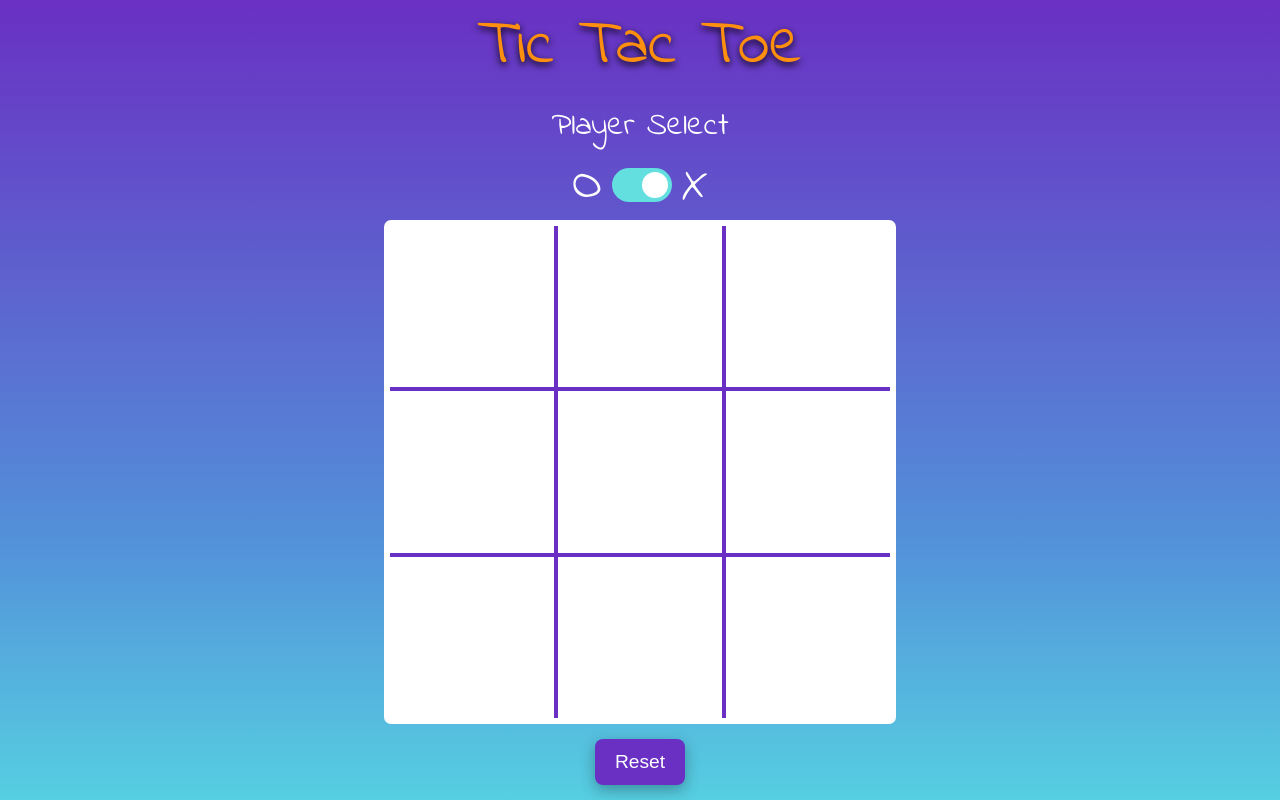
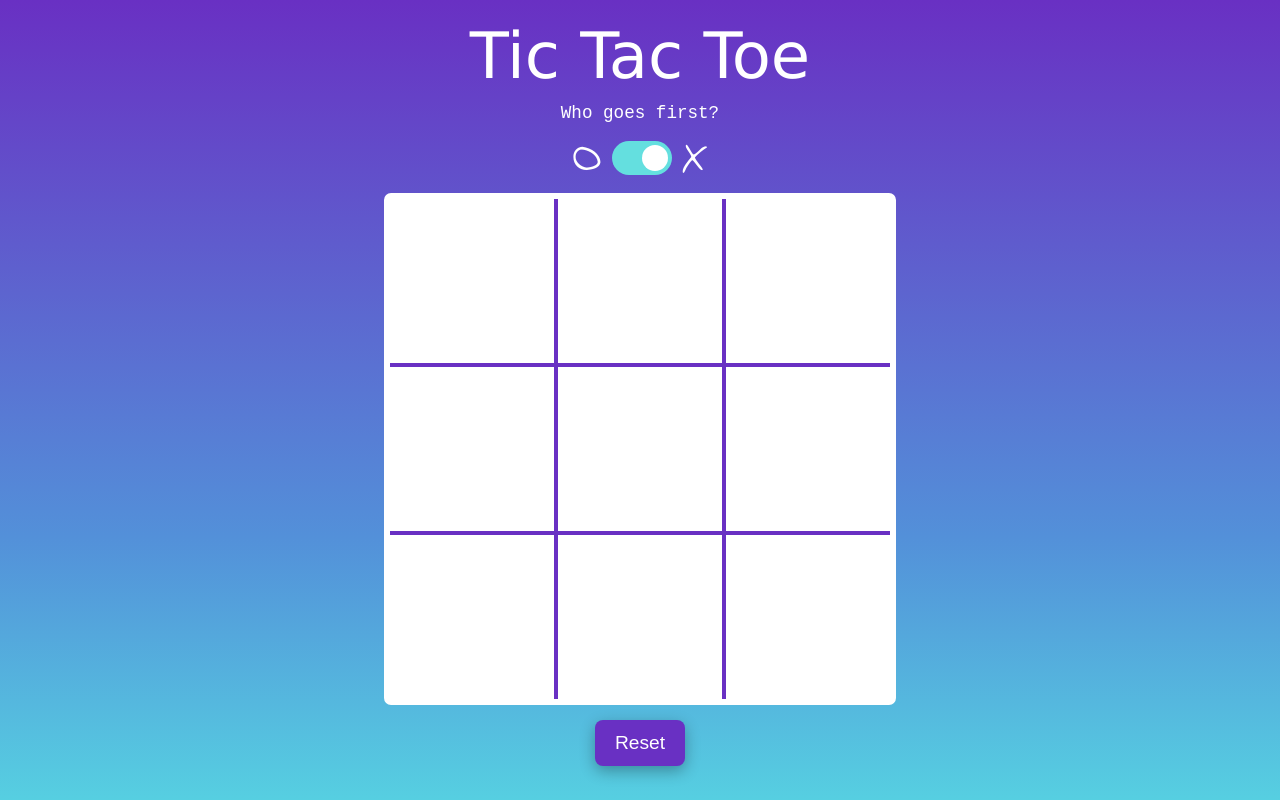
Before and after one commit to Giannoulo/tic-tac-toe, a React (Create React App) app: page / in a window 1280 px wide. Built offline with nearby package versions, Linux system fonts and the light colour scheme.

Commit message:
Added Winner modal

```diff
--- a/src/App.tsx
+++ b/src/App.tsx
@@ -21,6 +21,10 @@ const Container = styled.div`
     rgba(83, 144, 217, 1) 67%,
     rgba(86, 207, 225, 1) 100%
   );
+`;
+const StyledSpan = styled.span`
+  font-family: "Courier New", Courier, monospace;
+  font-size: 1.1rem;
 `;
 function App() {
   const isMounted = useRef(false);
@@ -48,7 +52,7 @@ function App() {
   return (
     <Container className="App">
       <Header />
-      Player Select
+      <StyledSpan>Who goes first?</StyledSpan>
       <PlayerSelect firstPlayerX={firstPlayerX} setFirstPlayerX={setFirstPlayerX} />
       <Dashboard
         firstPlayerX={firstPlayerX}
--- a/src/Components/Dashboard.tsx
+++ b/src/Components/Dashboard.tsx
@@ -1,6 +1,9 @@
 import React, {useState, useEffect} from "react";
 import styled from "styled-components";
 import Tile from "./Tile";
+
+import {getWinner} from "../Utilities/helperHunctions";
+import WinnerModal from "./WinnerModal";
 
 const Container = styled.div`
   background-color: #6930c3;
@@ -31,10 +34,11 @@ const Dashboard = ({
   const [tileArray, setTileArray] = useState(Array(9).fill(""));
   const [currentPlayer, setCurrentPlayer] = useState("");
   const [localHydration, setLocalHydration] = useState(false);
+  const [gameOver, setGameOver] = useState("");
 
   // Handle First player change
   useEffect(() => {
-    if (firstPlayerX === false && !tileArray.find((element) => element !== "")) {
+    if (firstPlayerX === false && tileArray.every((element) => element === "")) {
       setCurrentPlayer("O");
     }
   }, [firstPlayerX, tileArray]);
@@ -63,6 +67,7 @@ const Dashboard = ({
       firstPlayerX === true ? setCurrentPlayer("X") : setCurrentPlayer("O");
       localStorage.removeItem("tileArray");
       localStorage.removeItem("player");
+      setGameOver("");
     }
   }, [firstPlayerX, buttonReset, setButtonReset, setTileArray]);
 
@@ -86,6 +91,14 @@ const Dashboard = ({
     localStorage.setItem("player", currentPlayer);
   }, [currentPlayer]);
 
+  // Check for winner
+  useEffect(() => {
+    const winner = getWinner(tileArray);
+    if (winner !== "none") {
+      setGameOver(winner);
+    }
+  }, [tileArray]);
+
   useEffect(() => {
     setTileJSX(
       tileArray.map((value, index) => (
@@ -102,9 +115,14 @@ const Dashboard = ({
         />
       ))
     );
-  }, [tileArray, currentPlayer]);
+  }, [tileArray, currentPlayer, localHydration]);
 
-  return <Container>{tileJSX}</Container>;
+  return (
+    <Container>
+      {gameOver !== "" && <WinnerModal winner={gameOver} />}
+      {tileJSX}
+    </Container>
+  );
 };
 
 export default Dashboard;
--- a/src/Components/Header.tsx
+++ b/src/Components/Header.tsx
@@ -2,10 +2,10 @@ import React from "react";
 import styled from "styled-components";
 
 const Container = styled.div`
+  font-family: Verdana, Geneva, Tahoma, sans-serif;
   font-size: 4rem;
   margin-bottom: 10px;
-  color: #ff8f0e;
-  text-shadow: 0px 3px 7px black;
+  color: #fff;
   user-select: none;
 `;
 const Header = () => {
--- /dev/null
+++ b/src/Components/WinnerModal.tsx
@@ -0,0 +1,23 @@
+import React from "react";
+import styled from "styled-components";
+
+const Container = styled.div`
+  position: absolute;
+  font-family: Verdana, Geneva, Tahoma, sans-serif;
+  font-size: 4rem;
+  color: #7400b8;
+  background-color: #f1f1f197;
+  height: 500px;
+  width: 500px;
+  display: flex;
+  justify-content: center;
+  align-items: center;
+  text-shadow: 4px 2px 10px black;
+`;
+const WinnerModal = ({winner}: {winner: string}) => {
+  return (
+    <Container>{winner === "stalemate" ? "Stalemate!" : `The winner is ${winner}!`}</Container>
+  );
+};
+
+export default WinnerModal;
--- /dev/null
+++ b/src/Utilities/helperHunctions.tsx
@@ -0,0 +1,48 @@
+const checkDiagonally = (tileArray: string[]) => {
+  if (
+    (tileArray[0] === tileArray[4] && tileArray[4] === tileArray[8]) ||
+    (tileArray[2] === tileArray[4] && tileArray[4] === tileArray[6])
+  ) {
+    return tileArray[4];
+  } else {
+    return "none";
+  }
+};
+
+const checkHorizontally = (tileArray: string[]) => {
+  if (tileArray[0] === tileArray[1] && tileArray[1] === tileArray[2]) {
+    return tileArray[1];
+  } else if (tileArray[3] === tileArray[4] && tileArray[4] === tileArray[5]) {
+    return tileArray[4];
+  } else if (tileArray[6] === tileArray[7] && tileArray[7] === tileArray[8]) {
+    return tileArray[7];
+  } else {
+    return "none";
+  }
+};
+
+const checkVertically = (tileArray: string[]) => {
+  if (tileArray[0] === tileArray[3] && tileArray[3] === tileArray[6]) {
+    return tileArray[3];
+  } else if (tileArray[1] === tileArray[4] && tileArray[4] === tileArray[7]) {
+    return tileArray[4];
+  } else if (tileArray[2] === tileArray[5] && tileArray[5] === tileArray[8]) {
+    return tileArray[5];
+  } else {
+    return "none";
+  }
+};
+
+export const getWinner = (tileArray: string[]): string => {
+  let winner = "none";
+  if (checkDiagonally(tileArray) !== "none") {
+    winner = checkDiagonally(tileArray);
+  } else if (checkHorizontally(tileArray) !== "none") {
+    winner = checkHorizontally(tileArray);
+  } else if (checkVertically(tileArray) !== "none") {
+    winner = checkVertically(tileArray);
+  } else if (winner === "none" && tileArray.every((value) => value !== "")) {
+    winner = "stalemate";
+  }
+  return winner;
+};
```
